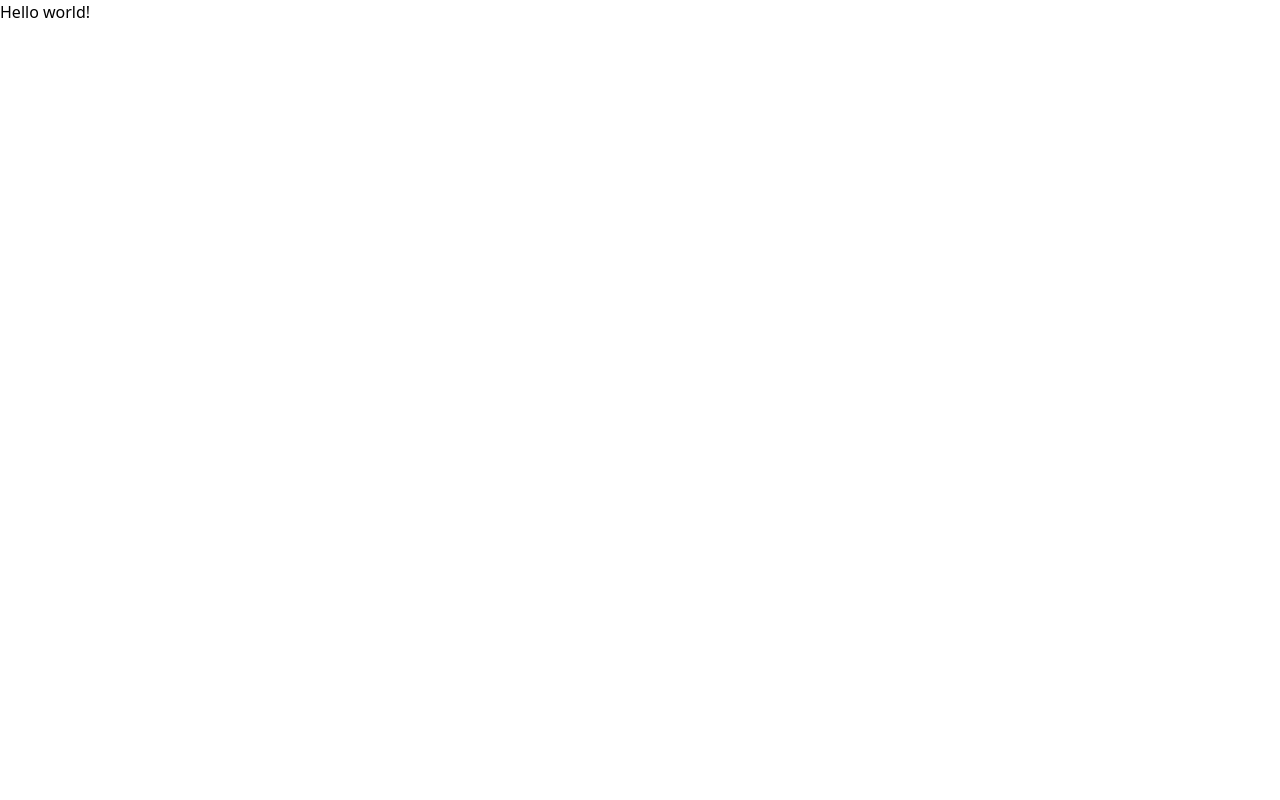
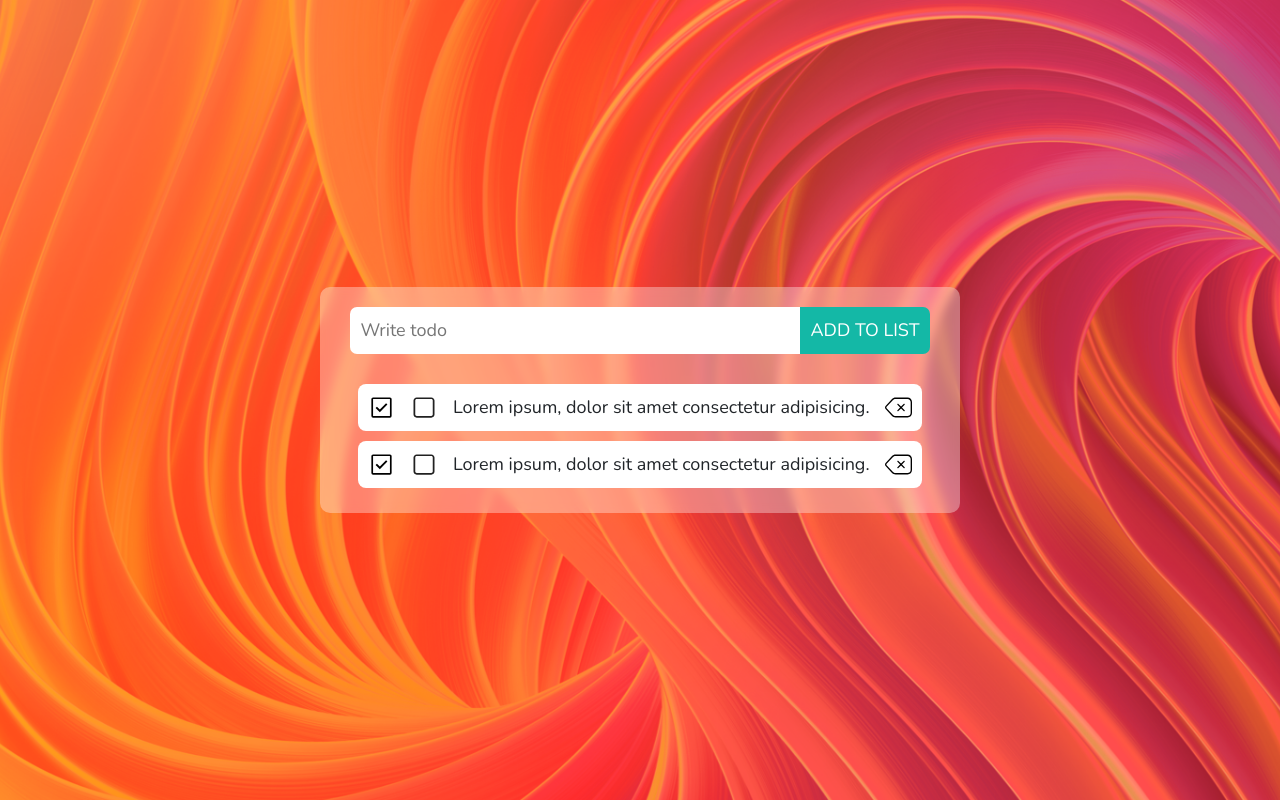
Before and after one commit to mdrobin45/php_todo, a PHP site: page / in a window 1280 px wide. Before the commit the page is almost empty. Run offline with PHP 8.4, Linux system fonts and the light colour scheme; style sheets or scripts are compiled from the project's sources.

Commit message:
design completed

```diff
--- a/index.php
+++ b/index.php
@@ -5,9 +5,35 @@
     <meta http-equiv="X-UA-Compatible" content="IE=edge">
     <meta name="viewport" content="width=device-width, initial-scale=1.0">
     <title>Todo List</title>
-    <link rel="stylesheet" href="./dist/output.css">
+    <!-- Bootstrap -->
+    <link rel="stylesheet" href="https://cdn.jsdelivr.net/npm/bootstrap@5.2.0-beta1/dist/css/bootstrap.min.css">
+    <!-- Main Stylesheet -->
+    <link rel="stylesheet" href="./style/style.css">
 </head>
 <body>
-    <h1 class="text-3xl font-bold underline">Hello world!</h1>
+    <div class="main">
+        <div class="container">
+            <form class="addTodoForm">
+                <input type="text" placeholder="Write todo">
+                <input type="submit" value="Add to list">
+            </form>
+            <div class="items">
+                <div class="content">
+                    <img src="./images/check.svg" alt="Check">
+                    <img src="./images/uncheck.svg" alt="uncheck">
+                    <p>Lorem ipsum, dolor sit amet consectetur adipisicing.</p>
+                    <img src="./images/delete.svg" alt="delete">
+                </div>
+            </div>
+            <div class="items">
+                <div class="content">
+                    <img src="./images/check.svg" alt="Check">
+                    <img src="./images/uncheck.svg" alt="uncheck">
+                    <p>Lorem ipsum, dolor sit amet consectetur adipisicing.</p>
+                    <img src="./images/delete.svg" alt="delete">
+                </div>
+            </div>
+        </div>
+    </div>
 </body>
 </html>
--- a/style/style.css
+++ b/style/style.css
@@ -1,3 +1,73 @@
-@tailwind base;
-@tailwind components;
-@tailwind utilities;
+@import url('https://fonts.googleapis.com/css2?family=Nunito&display=swap');
+body{
+    background-image: url("../images/bg.png");
+    background-position: center center;
+    background-size: cover;
+    font-family: 'Nunito', sans-serif;
+}
+.main {
+    display: grid;
+    place-items: center;
+    height: 100vh;
+}
+.container {
+    width: 50%;
+    background: rgb(255 255 255 / 35%);
+    border-radius: 10px;
+    padding: 20px;
+    backdrop-filter: blur(5px);
+}
+form.addTodoForm {
+    display: flex;
+    justify-content: center;
+    align-items: center;
+    width: 100%;
+    margin-bottom: 25px;
+}
+form.addTodoForm input {
+    border: none;
+    padding: 10px;
+}
+input[type="text"] {
+    border-top-left-radius: 7px;
+    border-bottom-left-radius: 7px;
+    color:#464646;
+    width:75%;
+    font-size: 18px;
+}
+input[type="submit"] {
+    border-top-right-radius: 7px;
+    border-bottom-right-radius: 7px;
+    background: #14b8a6;
+    text-transform: uppercase;
+    color: #fff;
+    font-size: 18px;
+}
+input[type="text"]:focus {
+    outline: none;
+    box-shadow: 0px 0px 8px 2px rgb(20 184 166 / 75%);
+}
+.items {
+    display: flex;
+    justify-content: center;
+    align-items: center;
+}
+.content {
+    background: #fff;
+    width: 94%;
+    border-radius: 8px;
+    margin: 5px 0;
+    display: flex;
+    padding: 10px;
+    justify-content: space-between;
+    align-items: center;
+}
+.content img {
+    width: 5%;
+    cursor: pointer;
+}
+.content p {
+    display: block;
+    margin: 0;
+    font-size: 18px;
+}
```
Also changed, not shown: images/bg.png (added), images/check.svg (added), images/delete.svg (added), images/uncheck.svg (added).
